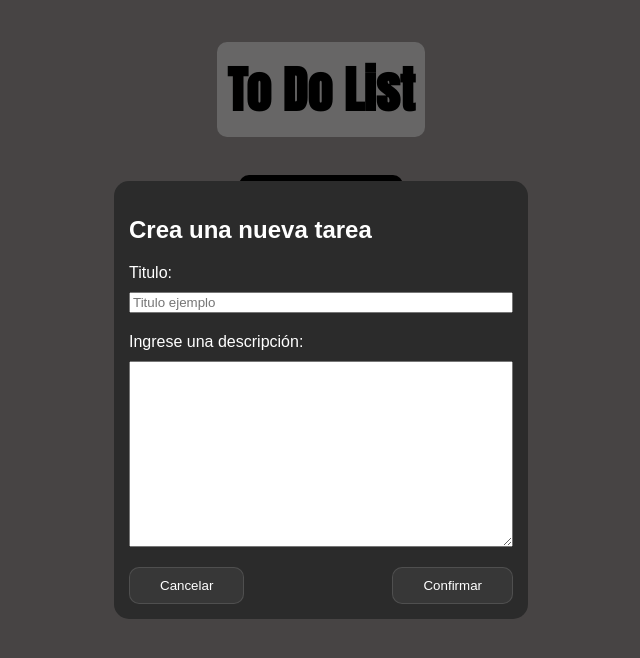
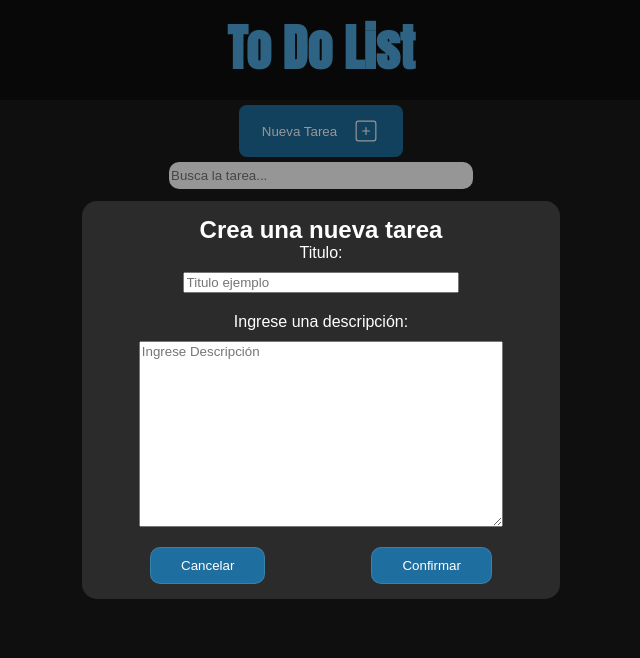
Before and after one commit to GotoC0de/ArgPrograma-ToDoList, a React (Vite) app: page / in a window 1280 px wide. Both pictures are taken after a click on the button "Nueva Tarea". Shown: the top 658 px of the page, without its empty margins (319-959 px from the left). Built offline with nearby package versions, Linux system fonts and the light colour scheme.

Commit message:
Style Change

```diff
--- a/src/App.css
+++ b/src/App.css
@@ -1,7 +1,8 @@
 @import url('https://fonts.googleapis.com/css2?family=Anton&display=swap');
 .search-container {
     display: flex;
-    justify-content: center;
+    height: 100vh;
+
     align-items: center;
     flex-direction: column;
 }
@@ -14,9 +15,15 @@
 }
 
 .title {
+    display: flex;
+    justify-content: center;
+    height: 10%;
+    width: 100%;
     font-family: 'Anton', sans-serif;
     font-size: 50px;
-    background-color: rgba(194, 194, 194, 0.741);
+    background-color: #0D0D0D;
     padding: 10px;
     border-radius: 10px;
+    color: #4EA8DE;
+    margin: 0;
 }
--- a/src/Components/TaskForm/TaskForm.css
+++ b/src/Components/TaskForm/TaskForm.css
@@ -16,28 +16,56 @@
     background-color: rgb(43, 43, 43);
     padding: 15px;
     border-radius: 15px;
+    display: flex;
+    align-items: center;
+    flex-direction: column;
 }
 
 .modal>form {
     display: flex;
     gap: 20px;
     flex-direction: column;
-    width: 30vw;
+    width: 35vw;
 }
+
 
 .modal>form>.input-container{
     display: flex;
     gap: 10px;
     flex-direction: column;
+    align-items: center;
+}
+
+.modal>form>.input-container>input {
+    width: 60%;
 }
 
 .modal>form>.input-container>textarea {
     height: 180px;
+    width: 80%;
 }
+
+@media (max-width:750px) {
+
+   .modal>form>.input-container>textarea {
+    height: 100px;
+    width: 200px;
+
+    }
+    .modal>form {
+        display: flex;
+        gap: 20px;
+        flex-direction: column;
+        width: 45vw;
+    }
+
+}
+
+
 
 .controls-form {
     display: flex;
-    justify-content: space-between;
+    justify-content: space-around;
 }
 
 .controls-form>button{
@@ -47,7 +75,7 @@
     border: 1px solid rgba(255, 255, 255, 0.122);
     border-radius: 10px;
     text-decoration: none;
-    background-color: rgb(55, 55, 55);
+    background-color: #1E6F9F;
     color: white;
 }
 
@@ -56,10 +84,10 @@
     cursor: pointer;
     align-items: center;
     border: none;
-    background: black;
+    background: #1E6F9F;
     color: white;
     padding: 12px 23px;
-    border-radius: 10px;
+    border-radius: 8px;
     margin: 5px;
     text-decoration: none;
 }
--- a/src/Components/TaskForm/TaskForm.jsx
+++ b/src/Components/TaskForm/TaskForm.jsx
@@ -44,7 +44,7 @@ const TaskForm = ({addTask}) => {
 
                         <div className="input-container">
                             <label htmlFor="description">Ingrese una descripción:</label>
-                            <textarea name="description" id="description"></textarea>
+                            <textarea name="description" id="description" placeholder='Ingrese Descripción'></textarea>
                         </div>
 
                         <div className='controls-form'>
--- a/src/Components/TaskItem/TaskItem.css
+++ b/src/Components/TaskItem/TaskItem.css
@@ -3,8 +3,8 @@
     justify-content: center;
     align-items: center;
     flex-direction: column;
-    width: 50%;
-    height: 50%;
+    width: 45%;
+    height: 30%;
     gap: 5px;
     border: 1px solid white ;
     border-radius: 20px;
@@ -13,3 +13,34 @@
     background-color: rgba(0, 0, 0, 0.232);
     color: white;
 }
+
+@media (max-width:1100px) {
+    .task-item {
+        display: flex;
+        justify-content: center;
+        align-items: center;
+        flex-direction: column;
+        width: 60%;
+        height: 50%;
+        gap: 5px;
+        border: 1px solid white ;
+        border-radius: 20px;
+        padding: 5px;
+        cursor: pointer;
+        background-color: rgba(0, 0, 0, 0.232);
+        color: white;
+    }
+}
+
+.btn-item {
+    display: flex;
+    cursor: pointer;
+    align-items: center;
+    border: none;
+    background: #1E6F9F;
+    color: white;
+    padding: 12px 23px;
+    border-radius: 8px;
+    margin: 5px;
+    text-decoration: none;
+}
--- a/src/Components/TaskList/TaskList.css
+++ b/src/Components/TaskList/TaskList.css
@@ -1,10 +1,9 @@
 .item-container {
     width: 100%;
+    height: 60%;
     margin-top: 20px;
     display: flex;
-    justify-content: center;
     align-items: center;
     flex-direction: column;
-    :hover{transform: scale(1.01);
-    background-color: rgba(0, 0, 0, 0,6);}
+    gap: 15px;
 }
--- a/src/Components/TaskList/TaskList.jsx
+++ b/src/Components/TaskList/TaskList.jsx
@@ -7,7 +7,7 @@ const TaskList = ({tasks, deleteTask, search, currentTasks}) => {
   return (
     <div className='item-container'>
         {
-            tasks.length == 0 && <h2>Ingrese una tarea...</h2>
+            tasks.length == 0 && <h2 style={{color: 'white'}}>Ingrese una tarea...</h2>
         }
         {
             tasks.length != 0 && search != '' && currentTasks.length == 0 && <h2>No hay tareas que coincidan con ese filtro</h2>
--- a/src/index.css
+++ b/src/index.css
@@ -1,7 +1,8 @@
 * {
     font-family: sans-serif;
+    margin: 0;
 }
 
 body {
-    background-color: rgba(72, 65, 65, 0.734);
+    background-color: #1A1A1A;
 }
```
